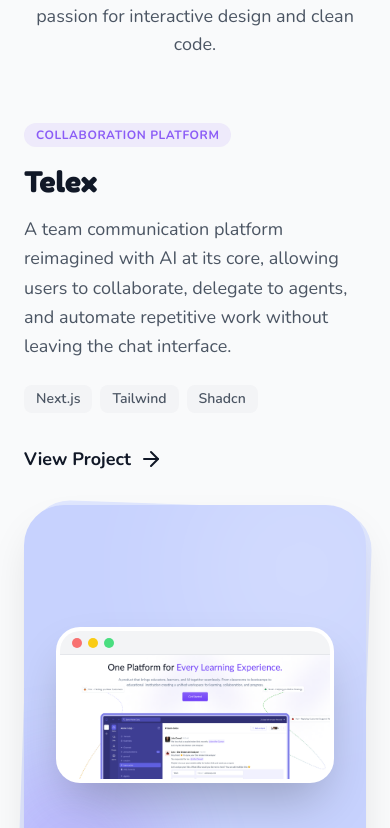
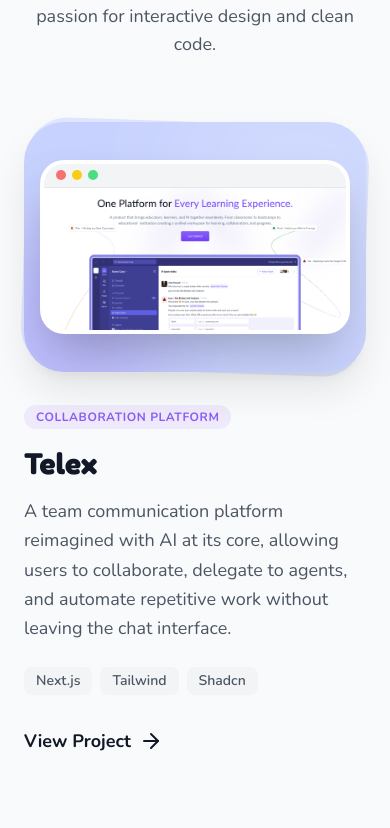
Before and after one commit to xieumar/Portfolio-2.0, a Next.js app: page / in a window 390 px wide. Shown: the part 3088-3916 px from the top of the page. Built offline with nearby package versions, Linux system fonts and the light colour scheme.

Commit message:
Fix(projects): correct mobile layout issues by adjusting grid order and responsive sizing.

```diff
--- a/src/app/components/ProjectsSection.tsx
+++ b/src/app/components/ProjectsSection.tsx
@@ -41,7 +41,7 @@
             >
               {/* Image Card */}
               <motion.div
-                className={`lg:col-span-7 ${idx % 2 === 1 ? 'order-1' : 'order-2 lg:order-1'} relative`}
+                className={`lg:col-span-7 ${idx % 2 === 1 ? 'lg:order-2' : 'lg:order-1'} relative`}
                 variants={cardVariants}
                 whileHover={{ y: -6, scale: 1.03, transition: { duration: 0.25 } }}
               >
@@ -51,17 +51,17 @@
                     }`}
                 />
                 <div
-                  className={`relative ${project.bgColor || 'bg-white'} rounded-3xl p-8 sm:p-12 overflow-hidden min-h-[400px] flex items-center justify-center work-card-shadow transition-transform duration-500 group-hover:-translate-y-2`}
+                  className={`relative ${project.bgColor || 'bg-white'} rounded-3xl p-4 sm:p-12 overflow-hidden min-h-[250px] flex items-center justify-center work-card-shadow transition-transform duration-500 group-hover:-translate-y-2`}
                 >
                   <div className="absolute top-0 right-0 w-64 h-64 bg-white/20 rounded-full blur-3xl -mr-16 -mt-16" />
-                  <div className="absolute bottom-0 left-0 w-48 h-48 bg-primary/20 rounded-full blur-2xl -ml-12 -mb-12" />
-                  <div className="relative w-full max-w-lg aspect-video bg-white dark:bg-gray-800 rounded-xl shadow-2xl border-4 border-white/50 dark:border-gray-700 overflow-hidden flex flex-col group-hover:scale-105 transition-transform duration-500">
-                    <div className="h-6 bg-gray-100 dark:bg-gray-900 border-b border-gray-200 dark:border-gray-700 flex items-center px-3 gap-1.5">
+                    <div className="absolute bottom-0 left-0 w-48 h-48 bg-primary/20 rounded-full blur-2xl -ml-12 -mb-12" />
+                      <div className="relative w-full max-w-lg aspect-video bg-white dark:bg-gray-800 rounded-xl shadow-2xl border-4 border-white/50 dark:border-gray-700 overflow-hidden flex flex-col group-hover:scale-105 transition-transform duration-500">
+                      <div className="h-6 bg-gray-100 dark:bg-gray-900 border-b border-gray-200 dark:border-gray-700 flex items-center px-3 gap-1.5">
                       <div className="w-2.5 h-2.5 rounded-full bg-red-400" />
                       <div className="w-2.5 h-2.5 rounded-full bg-yellow-400" />
                       <div className="w-2.5 h-2.5 rounded-full bg-green-400" />
-                    </div>
-                    <div className="flex-1 relative">
+                      </div>
+                      <div className="flex-1 relative">
                       {project.icon && (
                         <Image
                           src={project.icon}
@@ -78,7 +78,7 @@
 
               {/* Content Card */}
               <motion.div
-                className={`lg:col-span-5 ${idx % 2 === 1 ? 'order-2' : 'order-1 lg:order-2'} ${idx % 2 === 0 ? 'lg:pl-8' : 'lg:pr-8'
+                className={`lg:col-span-5 ${idx % 2 === 1 ? 'lg:order-1' : 'lg:order-2'} ${idx % 2 === 0 ? 'lg:pl-8' : 'lg:pr-8'
                   }`}
                 variants={cardVariants}
               >
@@ -107,7 +107,7 @@
                   </ul>
                 )}
                 <a
-                  className="inline-flex items-center gap-2 font-bold text-gray-900 dark:text-white group-hover:text-primary transition-colors text-lg relative after:content-[''] after:absolute after:bottom-0 after:left-0 after:w-full after:h-0.5 after:bg-primary after:scale-x-0 group-hover:after:scale-x-100 after:transition-transform after:origin-left"
+                  className="inline-flex items-center gap-2 font-bold text-gray-900 dark:text-white hover:text-primary transition-colors text-lg relative after:content-[''] after:absolute after:bottom-0 after:left-0 after:w-full after:h-0.5 after:bg-primary after:scale-x-0 group-hover:after:scale-x-100 after:transition-transform after:origin-left"
                   href={project.link}
                   target="_blank"
                   rel="noopener noreferrer"
```
